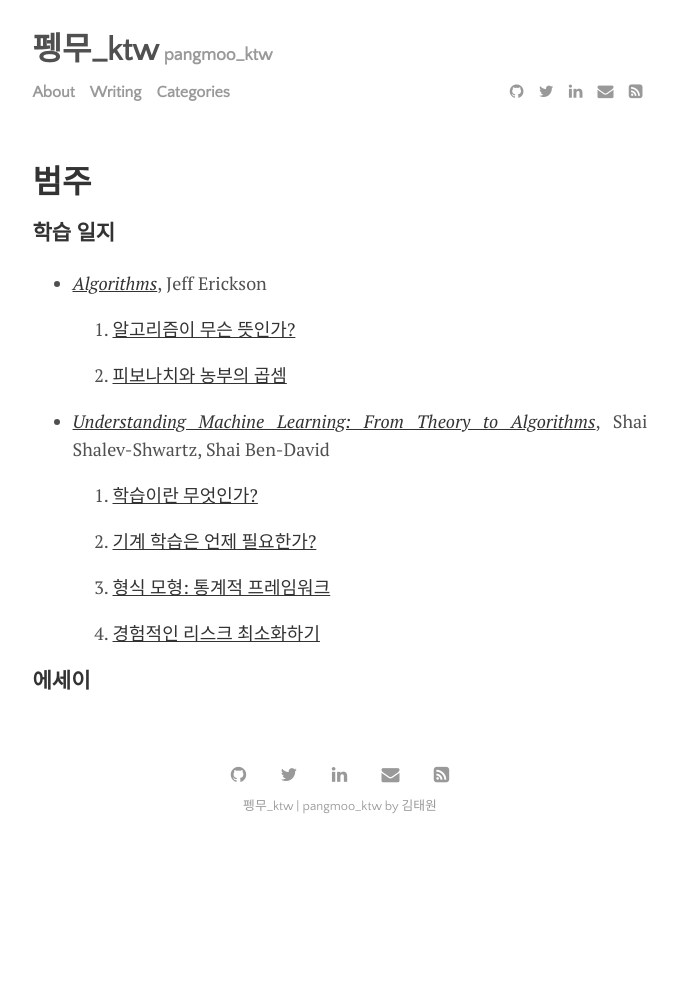
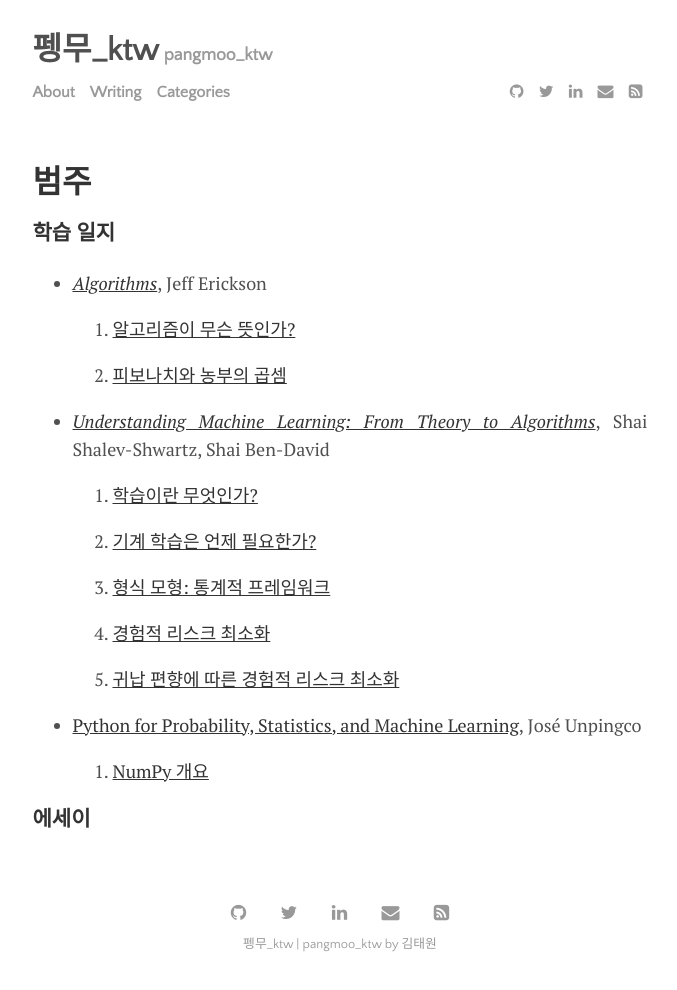
Before and after one commit to pangmoo-KTW/pangmoo-KTW, a Jekyll site: the page built from menu/categories.md, in a window 1280 px wide. Shown: the whole page, without its empty margins (300-977 px from the left). Built offline with Jekyll 4.4.1, drawn with Linux system fonts in a browser that asks for light colours; before the commit the page ends 900 px from its top, so only the background shows below that.

Commit message:
20230707_10

```diff
--- a/menu/categories.md
+++ b/menu/categories.md
@@ -20,6 +20,12 @@ permalink: /categories
 
 	3. [형식 모형: 통계적 프레임워크](https://pangmoo-ktw.github.io/pangmoo-KTW/uml21){:target="_blank"}
 
-	4. [경험적인 리스크 최소화하기](https://pangmoo-ktw.github.io/pangmoo-KTW/uml22){:target="_blank"}
+	4. [경험적 리스크 최소화](https://pangmoo-ktw.github.io/pangmoo-KTW/uml22){:target="_blank"}
+
+	5. [귀납 편향에 따른 경험적 리스크 최소화](https://pangmoo-ktw.github.io/pangmoo-KTW/uml23){:target="_blank"}
+
+* [Python for Probability, Statistics, and Machine Learning](https://library.samdu.uz/files/7cbb6fdd660fb2c0f0580bfd6ed73040_Python%20for%20Probability,%20Statistics,%20and%20Machine%20Learning.pdf){:target="_blank"}, José Unpingco
+
+	1. [NumPy 개요](https://pangmoo-ktw.github.io/pangmoo-KTW/ppml001){:target="_blank"}
 
 ### 에세이
```
Also changed, not shown: _posts/2023-07-03-uml0.md (+3 -1 lines), _posts/2023-07-04-uml02.md (+3 -1 lines), _posts/2023-07-05-uml21.md (+3 -1 lines), _posts/2023-07-06-uml22.md (+3 -1 lines), 1 other file.
